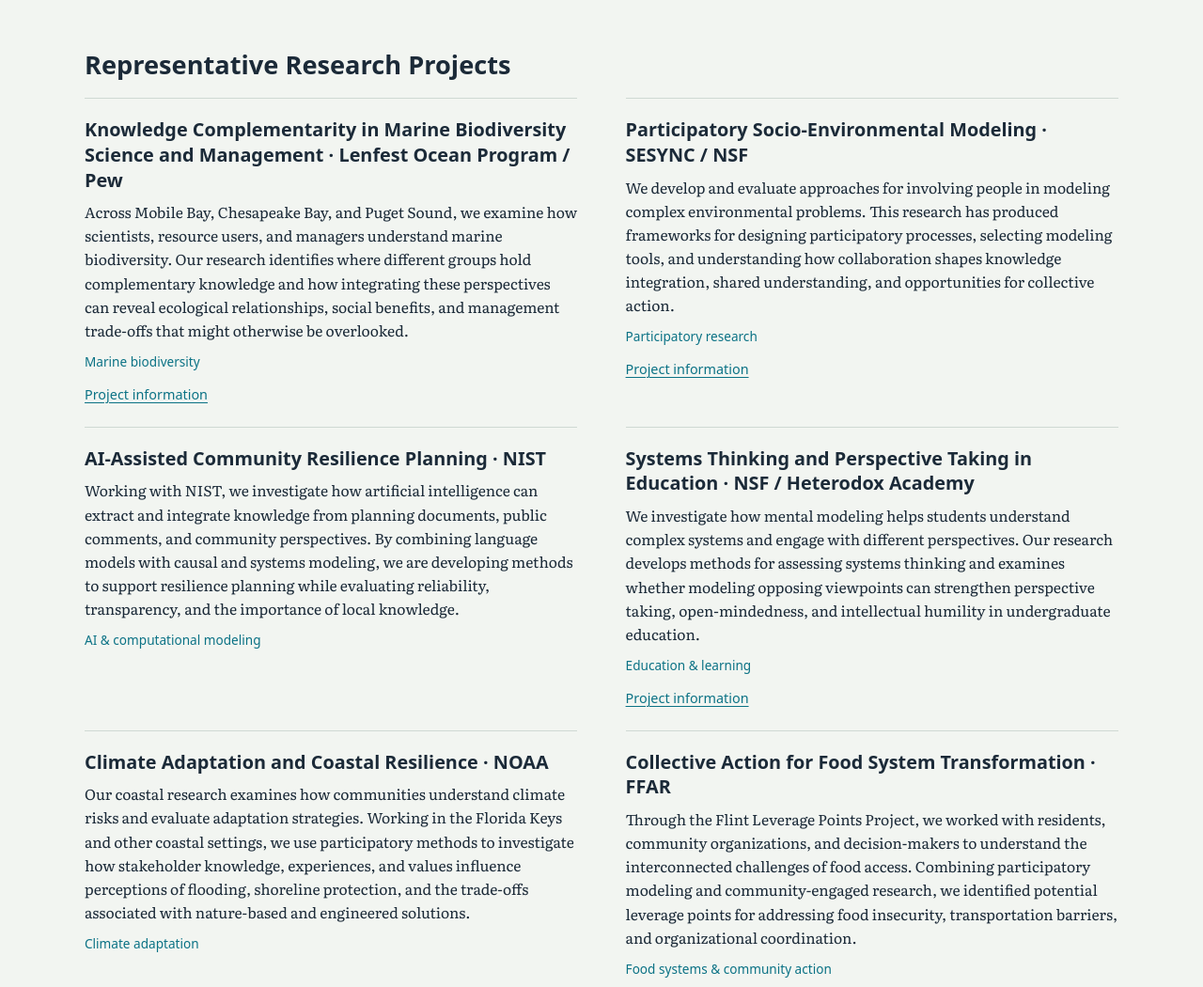
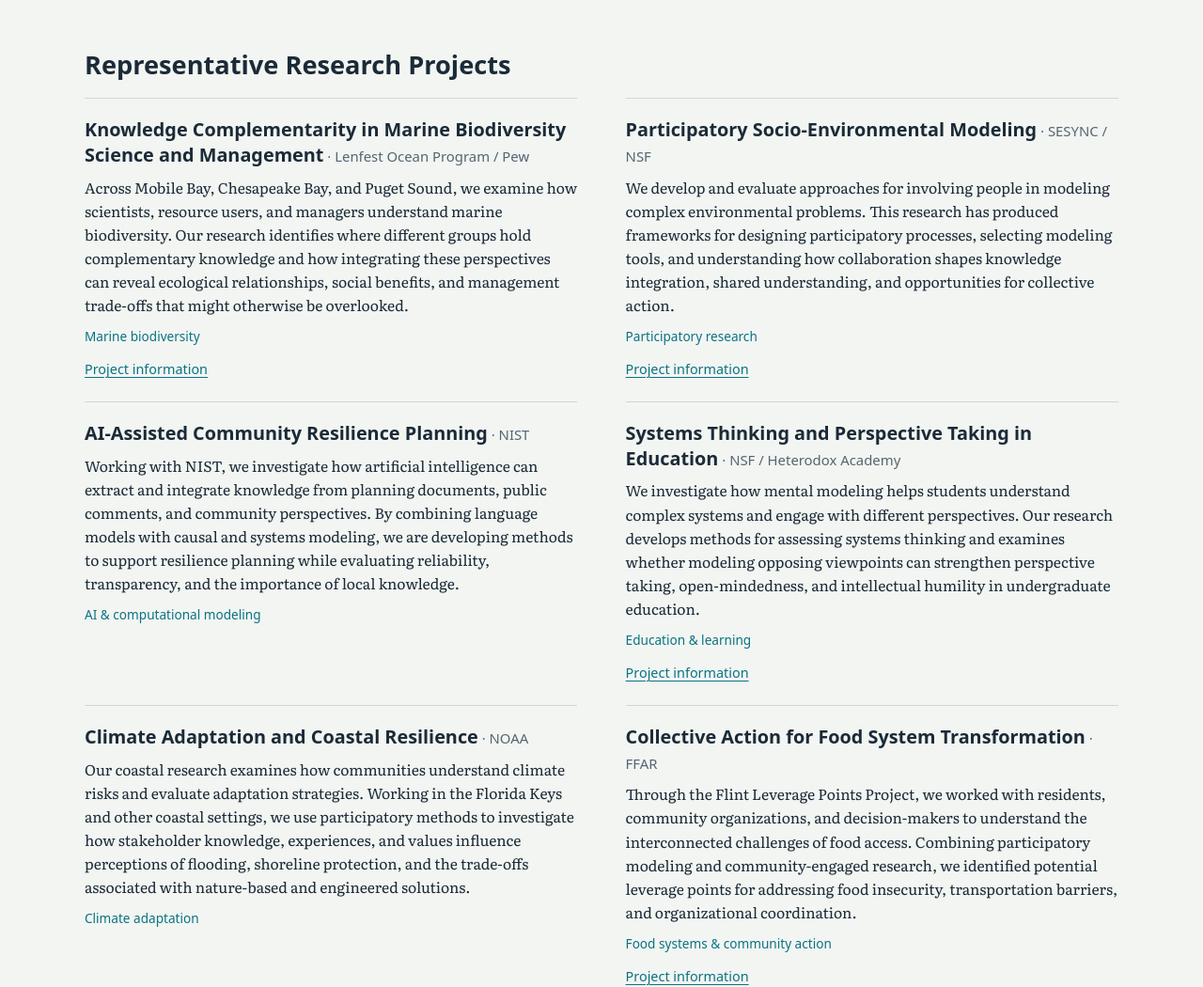
Before and after one commit to stevenallangray/prof-steven-gray, a website: page variants/concept-map/index.html in a window 1280 px wide. Shown: the part 2369-3419 px from the top of the page at 94% size. Drawn offline with Linux system fonts and the light colour scheme; a web font is replaced by a local one.

Commit message:
Show funders beside representative research project titles

```diff
--- a/variants/concept-map/style.css
+++ b/variants/concept-map/style.css
@@ -340,3 +340,6 @@ button { cursor: pointer; }
 .project-refs { margin: 12px 0; padding-left: 18px; color: var(--ink-soft); font: .82rem/1.5 var(--font-ui); }
 .project-refs li { margin: 0 0 4px; }
 .project-refs a { color: var(--water); }
+
+/* Funder follows project heading, secondary to the research title. */
+.about-project .project-funder { font-family: var(--font-ui); font-size: .75em; font-weight: 450; color: var(--ink-soft); white-space: normal; }
```
